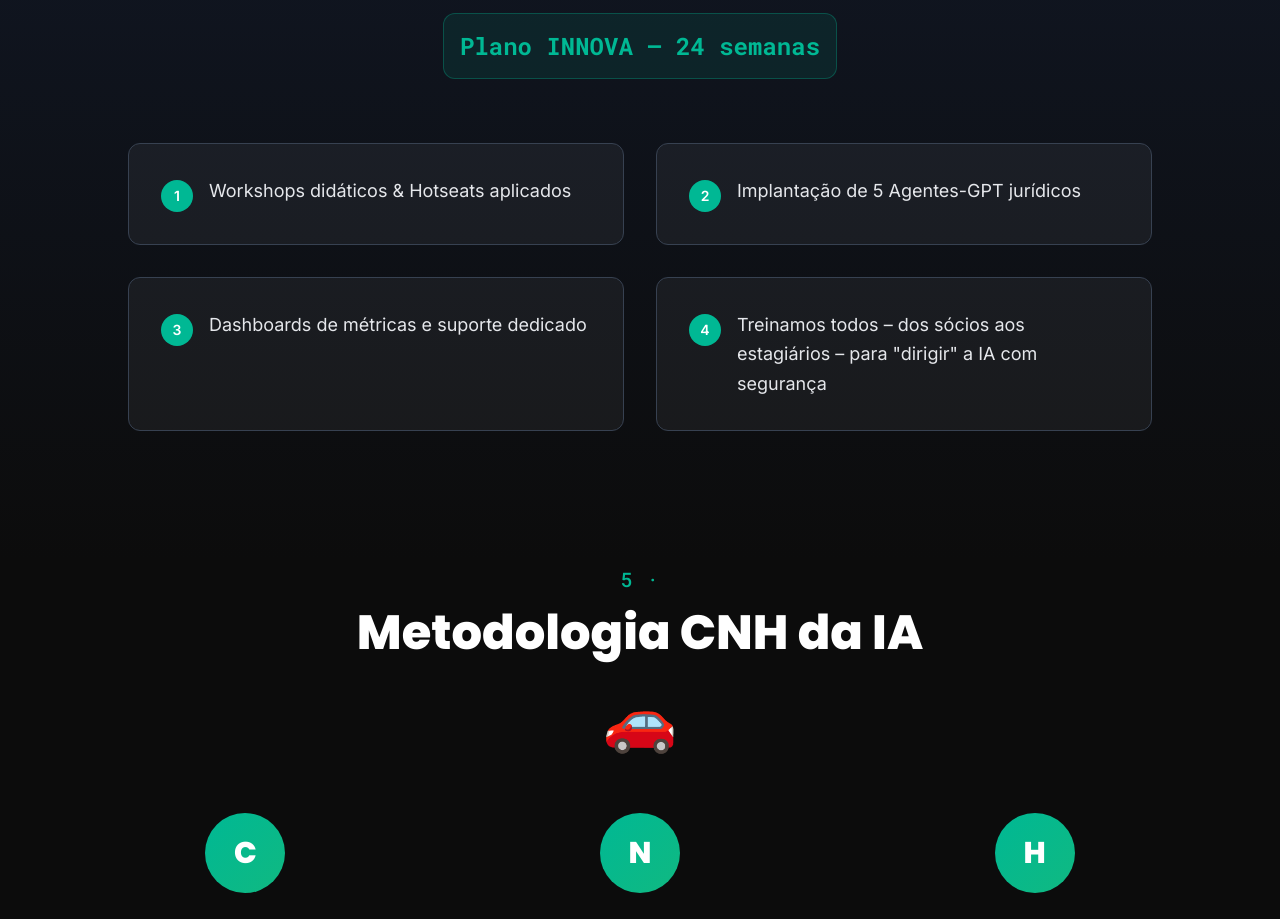
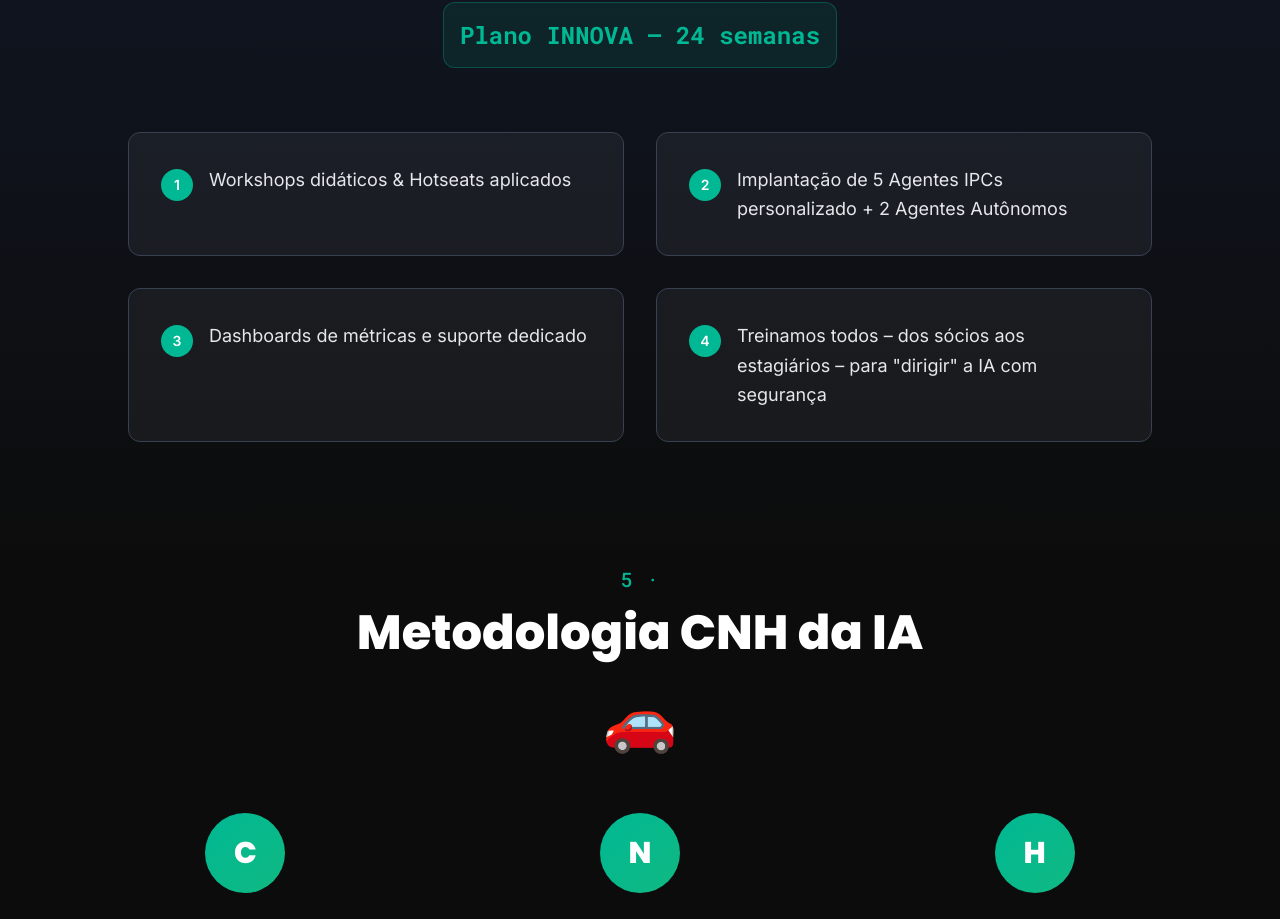
Before and after one commit to VanguardIA-Tech/vanguardia-ia-kickoff, a React (Vite) app: page / in a window 1280 px wide. Shown: the part 2640-3559 px from the top of the page. Built offline with nearby package versions, Linux system fonts and the light colour scheme.

Commit message:
Fix: Text not updated
The previous commit did not update the text as requested. This commit addresses the issue.

```diff
--- a/src/components/ProgramSection.tsx
+++ b/src/components/ProgramSection.tsx
@@ -1,9 +1,7 @@
-
-
 export const ProgramSection = () => {
   const features = [
     "Workshops didáticos & Hotseats aplicados",
-    "Implantação de 5 Agentes-GPT jurídicos",
+    "Implantação de 5 Agentes IPCs personalizado + 2 Agentes Autônomos",
     "Dashboards de métricas e suporte dedicado",
     "Treinamos todos – dos sócios aos estagiários – para \"dirigir\" a IA com segurança"
   ];
```
